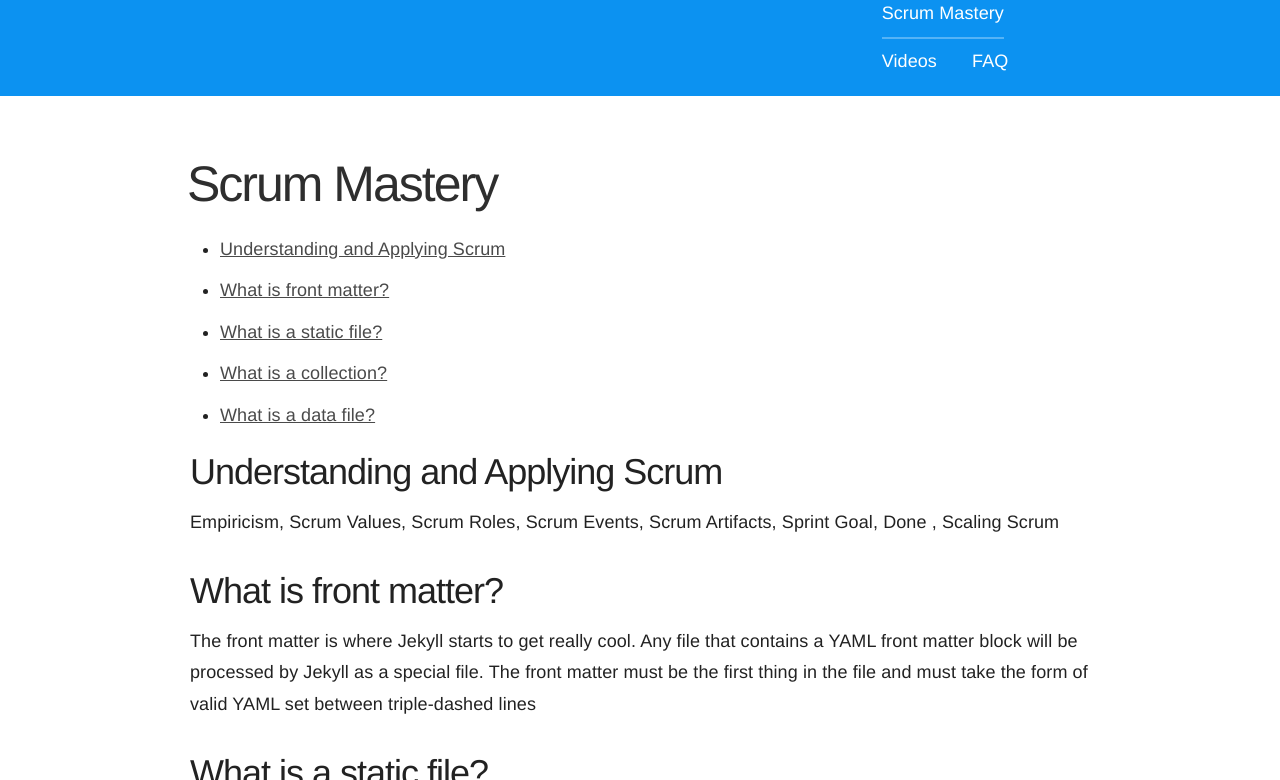
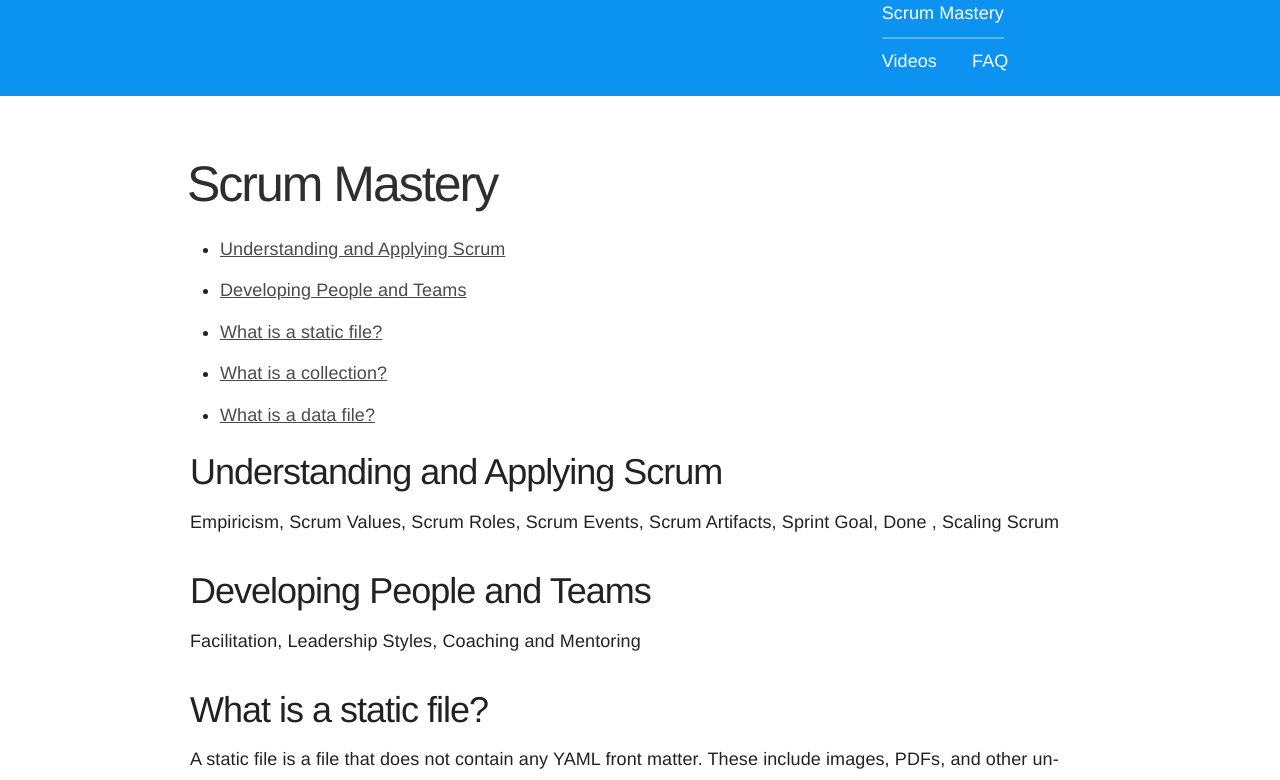
Before and after one commit to IamJackReed/base, a Jekyll site: the page built from scrum-mastery.html, in a window 1280 px wide and 900 px high, cut to the strip 120-900 px from the top of the window. Built offline with Jekyll 4.4.1, drawn with Linux system fonts in a browser that asks for light colours; nearby versions of some CDN libraries.

Commit message:
Update scrum-mastery.html

```diff
--- a/scrum-mastery.html
+++ b/scrum-mastery.html
@@ -2,8 +2,8 @@
 scrum-mastery:
   - question: Understanding and Applying Scrum
     answer: Empiricism, Scrum Values, Scrum Roles, Scrum Events, Scrum Artifacts, Sprint Goal, Done , Scaling Scrum
-  - question: What is front matter?
-    answer: The front matter is where Jekyll starts to get really cool. Any file that contains a YAML front matter block will be processed by Jekyll as a special file. The front matter must be the first thing in the file and must take the form of valid YAML set between triple-dashed lines
+  - question: Developing People and Teams
+    answer: Facilitation, Leadership Styles, Coaching and Mentoring
   - question: What is a static file?
     answer: A static file is a file that does not contain any YAML front matter. These include images, PDFs, and other un-rendered content.
   - question: What is a collection?
```
